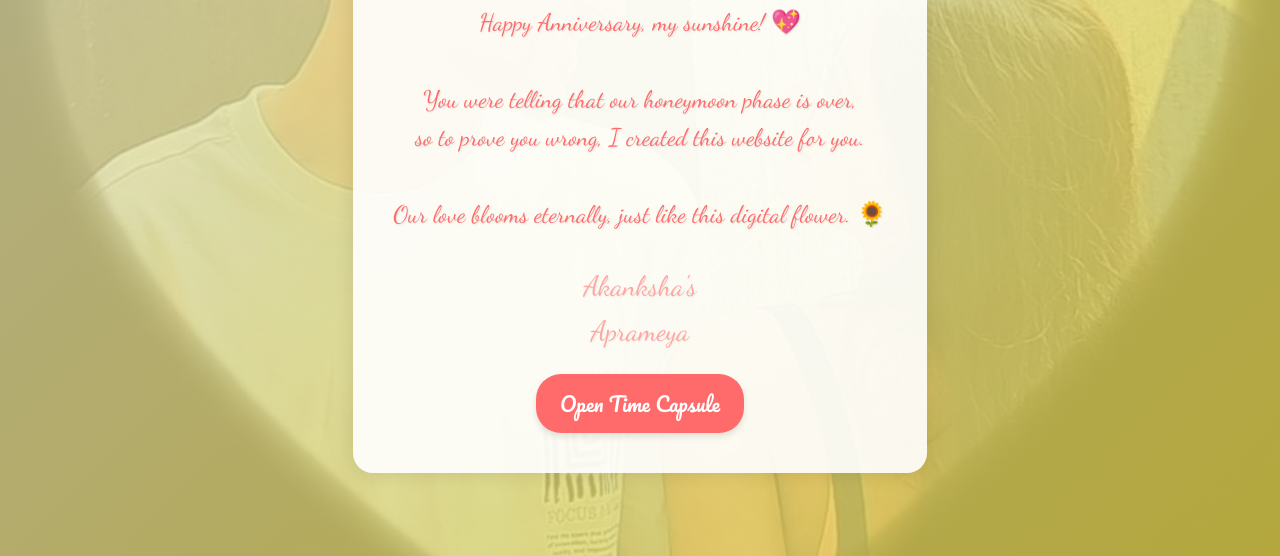
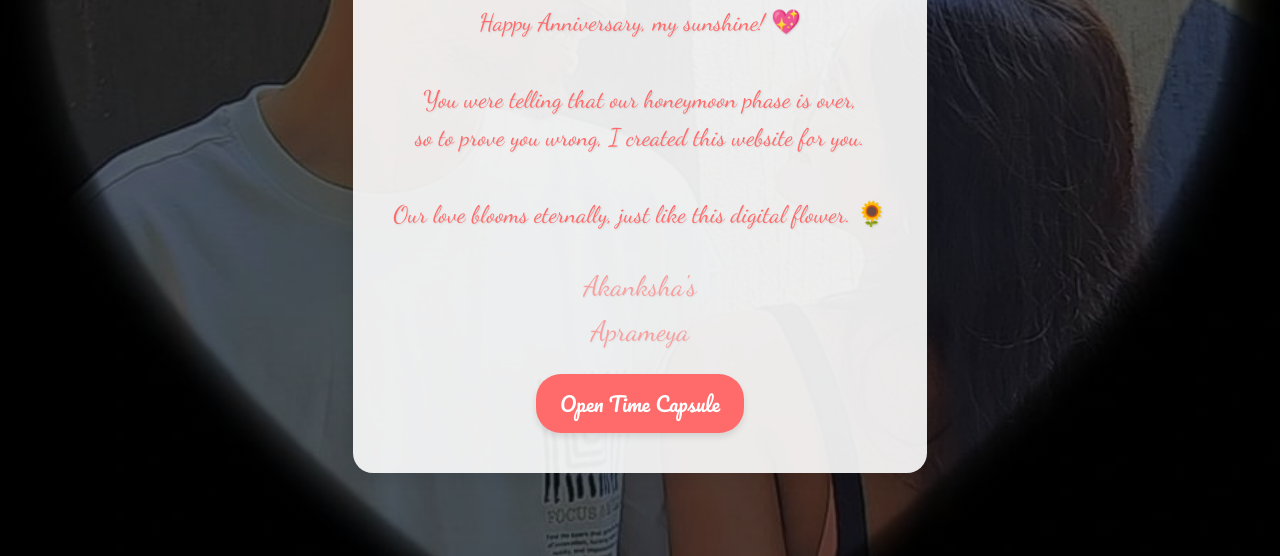
Before and after one commit to akankshasaprameya/akankshaisaprameyas, a plain HTML site: page index.html in a window 1280 px wide. Shown: the part 244-800 px from the top of the page. Drawn offline with Linux system fonts and the light colour scheme.

Commit message:
Update index.html

```diff
--- a/index.html
+++ b/index.html
@@ -12,7 +12,7 @@
             align-items: center;
             min-height: 100vh;
             margin: 0;
-            background: linear-gradient(135deg, rgba(255,249,196, 0.7), rgba(255,245,157, 0.7), rgba(255,241,118, 0.7), rgba(255,238,88, 0.7)), url('anniversary.jpeg') no-repeat center center fixed;
+            background: linear-gradient(rgba(0, 0, 0, 0.5), rgba(0, 0, 0, 0.5)), url('anniversary.jpeg') no-repeat center center fixed;
             background-size: cover;
             font-family: 'Roboto', sans-serif;
             overflow-x: hidden;
```
